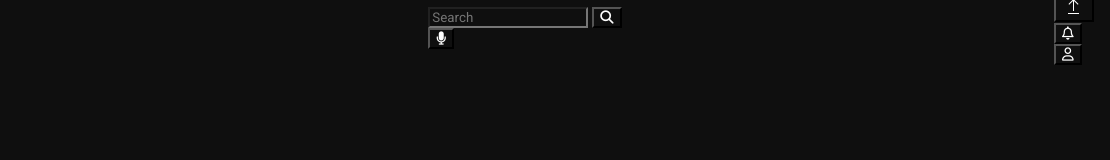
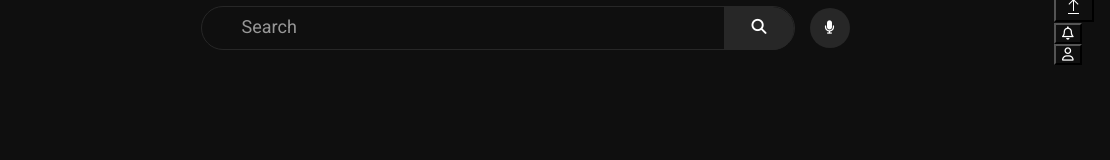
Before and after one commit to npuellodev/Youtube-clone, a plain HTML site: page index.html in a window 1280 px wide. Shown: the full height of the page, 170-1280 px from the left. Drawn offline with Linux system fonts and the light colour scheme.

Commit message:
se termino el div center y edito un poco la estructura html

```diff
--- /dev/null
+++ b/CSS/center-search-bar.css
@@ -0,0 +1,104 @@
+.center-search-bar{
+    display: flex;
+    align-items: center;
+    justify-content: center;
+}
+
+.input-search-container{
+    display: flex;
+    align-items: center;
+    justify-content: center;
+    position: relative;
+}
+
+/*barra de busqueda*/
+.input-search{
+    width: 550px;
+    height: 40px;
+    padding-left: 40px;
+    border-radius: 25px;
+    border: 1px solid #272727;
+    transition: border 0.3s ease, border 0.3s ease;
+    outline: none;
+}
+
+.input-search::placeholder{
+    font-size: 18px;
+    color: #979797;
+}
+
+
+/*icono de adyacencia sirve para seleccionar 2 elementos del mismo contenedor padre*/
+/*codigo para que el icono de la lupa se oculte y se muestre cuando se haga foco en la barra de busqueda*/
+.input-search:focus ~ #search-icon-input {
+    display: block;
+}
+
+#search-icon-input {
+    display: none;
+}
+
+.input-search:focus {
+    width: 650px;
+    border: 1px solid #2645f0fd;
+}
+
+/*icono de busqueda izquierda*/
+#search-icon-input{
+    position: absolute;
+    left: 10px;
+    width: 20px;
+    height: 20px;
+    color: #979797;
+    pointer-events: none;
+}
+
+/*boton e icono de busqueda lado derecho*/
+#search-icon{
+    width: 20px;
+    height: 20px;
+    color: #fff;
+    background-color: transparent;
+}
+
+.btn-search{
+    border-radius: 25px;
+    border: none;
+    border-top-right-radius: 25px;
+    border-bottom-right-radius: 25px;
+    border-top-left-radius: 0px;
+    border-bottom-left-radius: 0px;
+    border-left: 1px solid #272727;
+    background-color: #272727;
+    height: 43px;
+    width: 70px;
+    position: absolute;
+    right: 1px;
+    font-size: 15px;
+    cursor: pointer;
+}
+
+/*boton de microfono*/
+.btn-mic{
+    display: flex;
+    align-items: center;
+    justify-content: center;
+    width: 40px;
+    height: 40px;
+    color: #979797;
+    background-color: #272727;
+    border: none;
+    border-radius: 50%;
+    cursor: pointer;
+    margin-left: 15px;
+}
+
+#microphone-icon{
+    width: 50px;
+    color: white;
+    background-color: transparent;
+}
+
+.btn-mic:hover{
+    background-color: #979797;
+}
--- a/index.html
+++ b/index.html
@@ -12,6 +12,7 @@
     <link rel="stylesheet" href="CSS/general.css">
     <link rel="stylesheet" href="CSS/nav-bar.css">
     <link rel="stylesheet" href="CSS/start-logo-menu.css">
+    <link rel="stylesheet" href="CSS/center-search-bar.css">
     <!--libreria-->
     <link rel="stylesheet" href="https://cdnjs.cloudflare.com/ajax/libs/font-awesome/6.6.0/css/all.min.css" integrity="sha512-Kc323vGBEqzTmouAECnVceyQqyqdsSiqLQISBL29aUW4U/M7pSPA/gEUZQqv1cwx4OnYxTxve5UMg5GT6L4JJg==" crossorigin="anonymous" referrerpolicy="no-referrer" />
 </head>
@@ -41,14 +42,17 @@
           </svg></div></span></yt-icon>
         </div>
         <div class="center-search-bar">
-          <div>
-            <input type="text" placeholder="Search">
-            <button>
-              <i class="fa-solid fa-magnifying-glass"></i></button>
+          <div class="input-search-container">
+            <input type="text" placeholder="Search" class="input-search">
+            <i class="fa-solid fa-magnifying-glass" id="search-icon-input"></i>
+            <button class="btn-search">
+              <i class="fa-solid fa-magnifying-glass" id="search-icon"></i>
+            </button>
           </div>
             <div>
               <button class="btn-mic">
-                <i class="fa-solid fa-microphone"></i></button>
+                <i class="fa-solid fa-microphone" id="microphone-icon"></i>
+              </button>
             </div>
         </div>
         <div class="end-user-menu">
```
